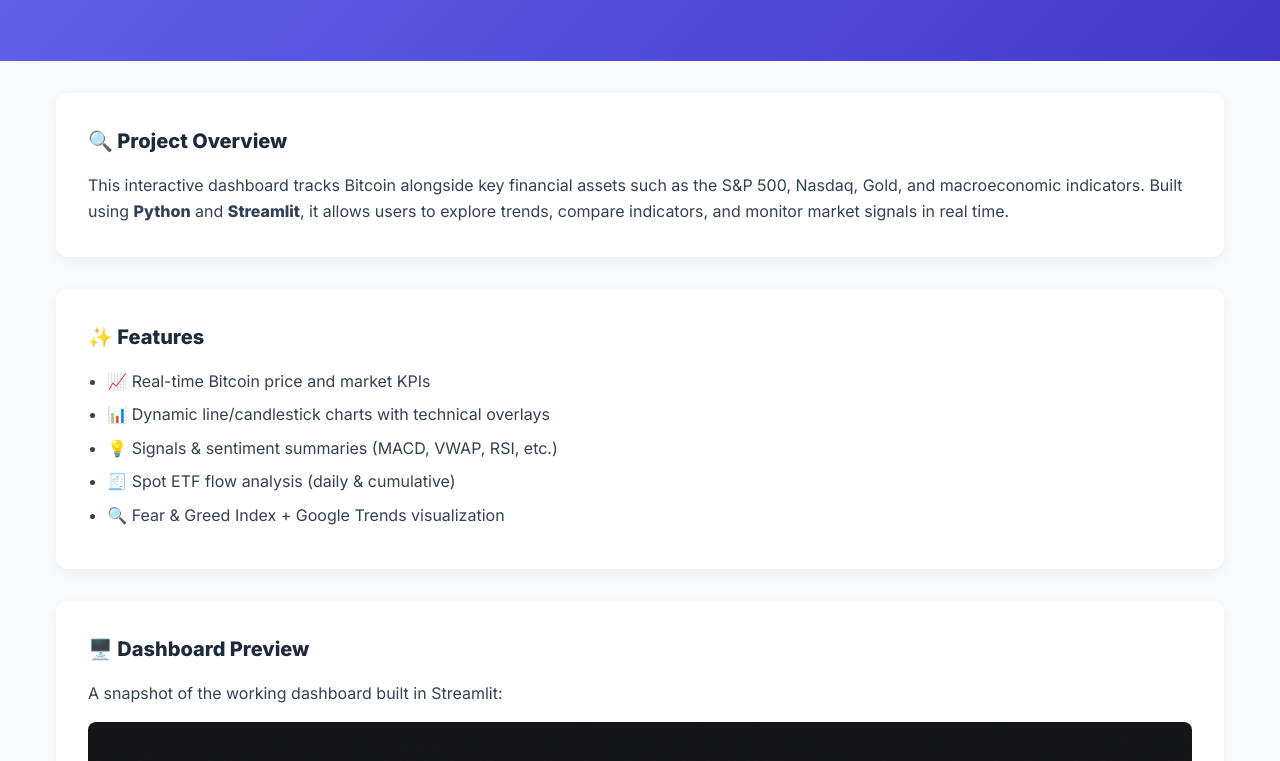
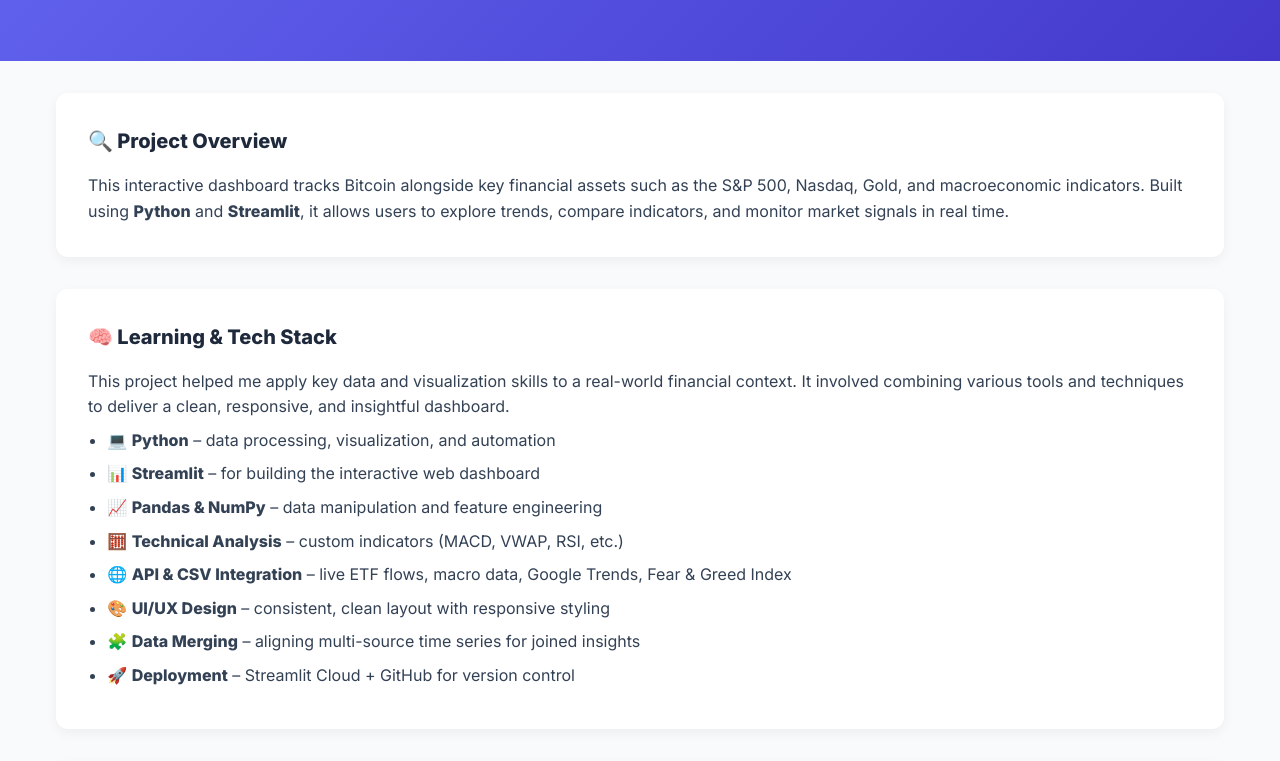
Before and after one commit to Marc-Seger/portfolio-website, a plain HTML site: page bitcoin-dashboard.html in a window 1280 px wide. Shown: the part 191-952 px from the top of the page. Drawn offline with Linux system fonts and the light colour scheme.

Commit message:
added learning section to dahsboard page

```diff
--- a/bitcoin-dashboard.html
+++ b/bitcoin-dashboard.html
@@ -27,6 +27,24 @@
         Built using <strong>Python</strong> and <strong>Streamlit</strong>, it allows users to explore trends, compare indicators, and monitor market signals in real time.
       </p>
     </section>
+
+    <section class="project-section">
+        <h2>🧠 Learning & Tech Stack</h2>
+        <p>
+          This project helped me apply key data and visualization skills to a real-world financial context.
+          It involved combining various tools and techniques to deliver a clean, responsive, and insightful dashboard.
+        </p>
+        <ul class="feature-list">
+          <li>💻 <strong>Python</strong> – data processing, visualization, and automation</li>
+          <li>📊 <strong>Streamlit</strong> – for building the interactive web dashboard</li>
+          <li>📈 <strong>Pandas & NumPy</strong> – data manipulation and feature engineering</li>
+          <li>🧮 <strong>Technical Analysis</strong> – custom indicators (MACD, VWAP, RSI, etc.)</li>
+          <li>🌐 <strong>API & CSV Integration</strong> – live ETF flows, macro data, Google Trends, Fear & Greed Index</li>
+          <li>🎨 <strong>UI/UX Design</strong> – consistent, clean layout with responsive styling</li>
+          <li>🧩 <strong>Data Merging</strong> – aligning multi-source time series for joined insights</li>
+          <li>🚀 <strong>Deployment</strong> – Streamlit Cloud + GitHub for version control</li>
+        </ul>
+      </section>
 
     <section class="project-section">
       <h2>✨ Features</h2>
```
